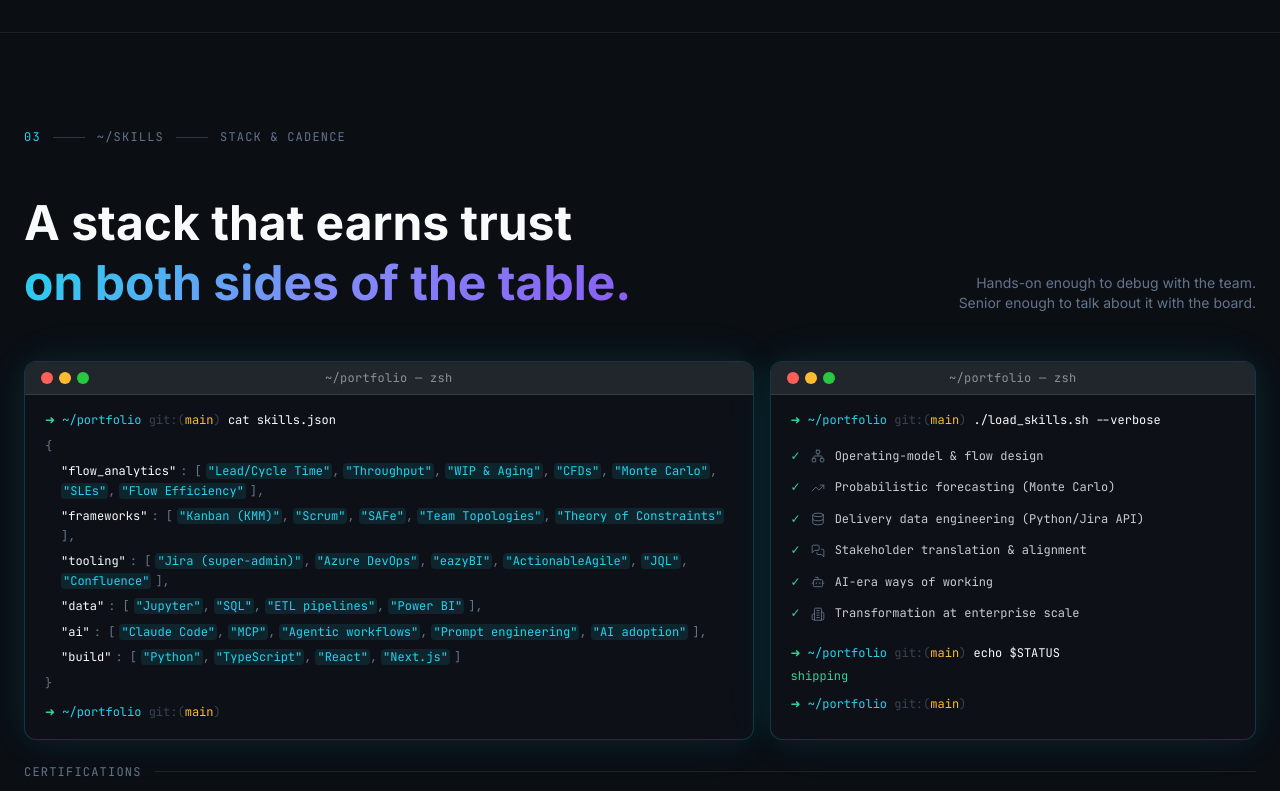
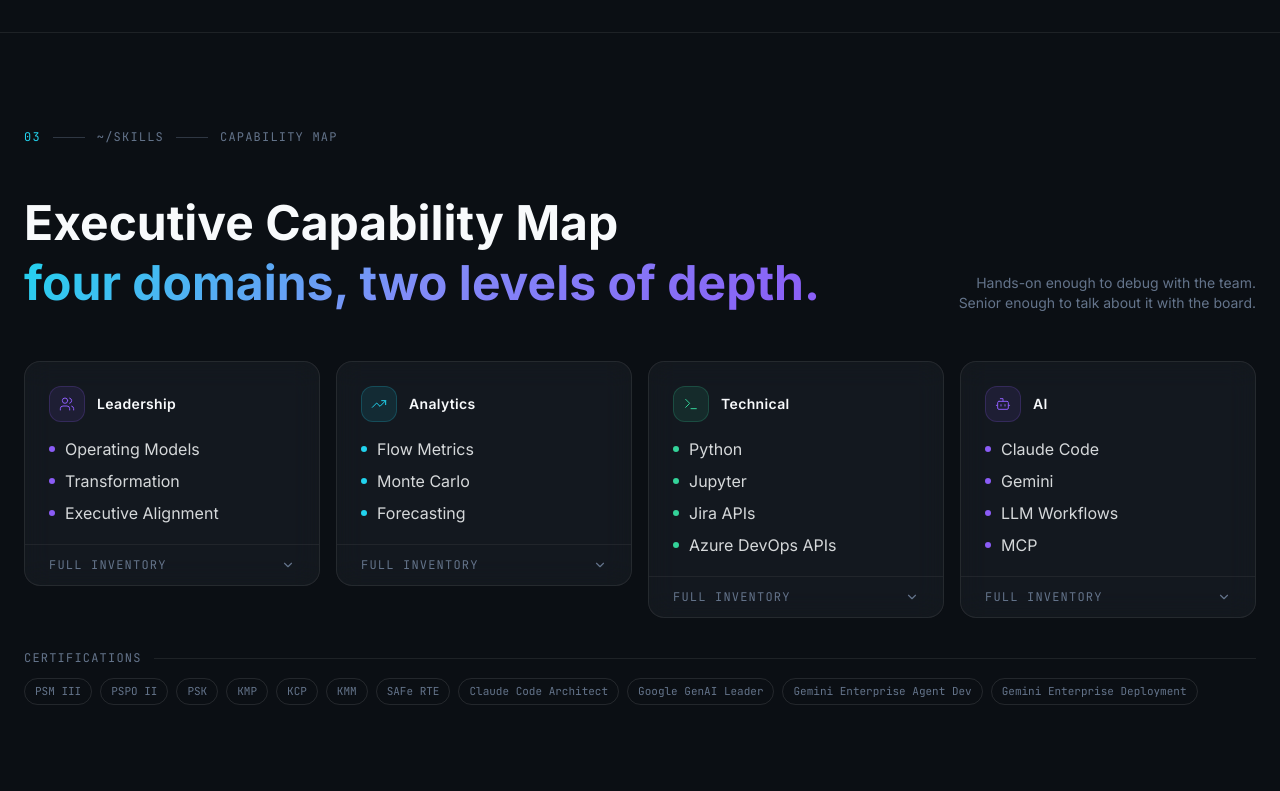
Before and after one commit to eamoe/digital-cv, a Next.js app: page /digital-cv/ in a window 1280 px wide. Shown: the part 4720-5511 px from the top of the page. Built offline with nearby package versions, Linux system fonts and the light colour scheme.

Commit message:
feat(skills): redesign as executive capability map with 4 domains and expandable keyword inventory

```diff
--- a/src/components/portfolio/Skills.tsx
+++ b/src/components/portfolio/Skills.tsx
@@ -1,40 +1,88 @@
 'use client'
 
-import { motion } from 'framer-motion'
-import { Network, TrendingUp, Database, MessagesSquare, Bot, Building2, type LucideIcon } from 'lucide-react'
+import { useState } from 'react'
+import { motion, AnimatePresence } from 'framer-motion'
+import { Users, TrendingUp, Terminal, Bot, ChevronDown, type LucideIcon } from 'lucide-react'
 import SectionLabel from './SectionLabel'
-import skills from '@/data/skills.json'
-import type { Skills as SkillsData } from '@/types'
+import skillsData from '@/data/skills.json'
+import type { Skills as SkillsData, SkillDomain } from '@/types'
 
-const data = skills as SkillsData
+const data = skillsData as SkillsData
 
-const ICON_MAP: Record<string, LucideIcon> = {
-  Network, TrendingUp, Database, MessagesSquare, Bot, Building2,
+const ICON_MAP: Record<string, LucideIcon> = { Users, TrendingUp, Terminal, Bot }
+
+const ACCENT = {
+  cyan:    { dot: 'bg-primary',  border: 'border-primary/20',  hoverBorder: 'hover:border-primary/40',  text: 'text-primary',  pill: 'bg-primary/10 text-primary border-primary/20',  rgba: '34,211,238'  },
+  violet:  { dot: 'bg-accent',   border: 'border-accent/20',   hoverBorder: 'hover:border-accent/40',   text: 'text-accent',   pill: 'bg-accent/10 text-accent border-accent/20',     rgba: '139,92,246'  },
+  emerald: { dot: 'bg-emerald',  border: 'border-emerald/20',  hoverBorder: 'hover:border-emerald/40',  text: 'text-emerald',  pill: 'bg-emerald/10 text-emerald border-emerald/20',   rgba: '52,211,153'  },
 }
 
-function JsonLine({ label, values, isLast = false }: { label: string; values: string[]; isLast?: boolean }) {
+function DomainCard({ domain }: { domain: SkillDomain }) {
+  const [open, setOpen] = useState(false)
+  const a = ACCENT[domain.accent]
+  const Icon = ICON_MAP[domain.icon] ?? Bot
+
   return (
-    <div className="flex flex-wrap gap-x-1">
-      <span className="text-foreground">&quot;{label}&quot;</span>
-      <span className="text-muted">: [</span>
-      {values.map((v, i) => (
-        <span key={v}>
-          <span className="text-primary bg-primary/10 rounded px-0.5">&quot;{v}&quot;</span>
-          {i < values.length - 1 && <span className="text-muted">, </span>}
+    <div className={`glass rounded-2xl border ${a.border} ${a.hoverBorder} flex flex-col transition-all duration-300`}>
+
+      {/* Header */}
+      <div className="flex items-center gap-3 px-6 pt-6 pb-4">
+        <div className={`w-9 h-9 rounded-xl flex items-center justify-center shrink-0 ${a.pill} border`}>
+          <Icon className="w-4 h-4" strokeWidth={1.5} />
+        </div>
+        <span className="text-sm font-semibold text-foreground tracking-wide">{domain.label}</span>
+      </div>
+
+      {/* Capabilities (always visible) */}
+      <div className="px-6 pb-5 flex flex-col gap-2.5 flex-1">
+        {domain.capabilities.map((cap) => (
+          <div key={cap} className="flex items-center gap-2.5">
+            <span className={`w-1.5 h-1.5 rounded-full shrink-0 ${a.dot}`} />
+            <span className="text-base text-foreground/85 leading-snug">{cap}</span>
+          </div>
+        ))}
+      </div>
+
+      {/* Expandable keyword inventory */}
+      <div className="border-t border-white/6">
+        <button
+          onClick={() => setOpen(!open)}
+          className="w-full flex items-center justify-between px-6 py-3 text-xs font-mono text-muted hover:text-foreground transition-colors duration-200"
+        >
+          <span className="uppercase tracking-widest">Full inventory</span>
+          <ChevronDown className={`w-3.5 h-3.5 transition-transform duration-300 ${open ? 'rotate-180' : ''}`} />
+        </button>
+
+        <AnimatePresence initial={false}>
+          {open && (
+            <motion.div
+              initial={{ height: 0, opacity: 0 }}
+              animate={{ height: 'auto', opacity: 1 }}
+              exit={{ height: 0, opacity: 0 }}
+              transition={{ duration: 0.25, ease: 'easeInOut' }}
+              className="overflow-hidden"
+            >
+              <div className="px-6 pb-5 pt-1 flex flex-wrap gap-2">
+                {domain.keywords.map((kw) => (
+                  <span key={kw} className="text-[11px] font-mono px-2.5 py-1 rounded-full border border-white/10 text-muted">
+                    {kw}
                   </span>
                 ))}
-      <span className="text-muted">{isLast ? ']' : '],'}</span>
+              </div>
+            </motion.div>
+          )}
+        </AnimatePresence>
+      </div>
+
     </div>
   )
 }
 
 export default function Skills() {
-  const categories = Object.entries(data.categories)
-
   return (
     <section id="skills" className="py-24 px-6 border-t border-white/8">
       <div className="max-w-[1232px] mx-auto">
-        <SectionLabel index="03" path="~/skills" kicker="stack & cadence" />
+        <SectionLabel index="03" path="~/skills" kicker="capability map" />
 
         {/* Headline row */}
         <div className="flex items-end justify-between gap-8 mb-12">
@@ -47,109 +95,28 @@
           </p>
         </div>
 
-        {/* Two terminal panels */}
-        <div className="grid lg:grid-cols-[3fr_2fr] gap-4">
-
-          {/* Left: skills.json */}
+        {/* Domain cards */}
+        <div className="grid sm:grid-cols-2 lg:grid-cols-4 gap-4">
+          {data.domains.map((domain, i) => (
             <motion.div
-            initial={{ opacity: 0, x: -24 }}
-            whileInView={{ opacity: 1, x: 0 }}
+              key={domain.id}
+              initial={{ opacity: 0, y: 24 }}
+              whileInView={{ opacity: 1, y: 0 }}
               viewport={{ once: true, margin: '-80px' }}
-            transition={{ duration: 0.5, ease: 'easeOut' }}
-            className="rounded-xl border border-primary/20 font-mono text-sm overflow-hidden bg-[#0d1117] shadow-[0_0_32px_#22d3ee18,0_0_64px_#22d3ee0a]"
+              transition={{ duration: 0.5, delay: i * 0.08, ease: 'easeOut' }}
             >
-            <div className="flex items-center px-4 py-2.5 bg-[#21262d] border-b border-white/10 relative">
-              <div className="flex gap-1.5">
-                <span className="w-3 h-3 rounded-full bg-[#ff5f57]" />
-                <span className="w-3 h-3 rounded-full bg-[#febc2e]" />
-                <span className="w-3 h-3 rounded-full bg-[#28c840]" />
-              </div>
-              <span className="absolute left-1/2 -translate-x-1/2 text-xs text-foreground/50 tracking-wide">~/portfolio — zsh</span>
-            </div>
-            <div className="px-5 py-4 space-y-1.5 text-xs leading-relaxed">
-              <p>
-                <span className="text-emerald">➜</span>{' '}
-                <span className="text-primary">~/portfolio</span>{' '}
-                <span className="text-muted/50">git:(</span><span className="text-[#febc2e]">main</span><span className="text-muted/50">)</span>{' '}
-                <span className="text-foreground">cat skills.json</span>
-              </p>
-              <p className="text-muted">{'{'}</p>
-              <div className="pl-4 space-y-1.5">
-                {categories.map(([key, values], i) => (
-                  <JsonLine key={key} label={key} values={values} isLast={i === categories.length - 1} />
+              <DomainCard domain={domain} />
+            </motion.div>
           ))}
         </div>
-              <p className="text-muted">{'}'}</p>
-              <p className="pt-1">
-                <span className="text-emerald">➜</span>{' '}
-                <span className="text-primary">~/portfolio</span>{' '}
-                <span className="text-muted/50">git:(</span><span className="text-[#febc2e]">main</span><span className="text-muted/50">)</span>{' '}
-                <span className="cursor-blink text-foreground/70">▋</span>
-              </p>
-            </div>
-          </motion.div>
 
-          {/* Right: load_skills.sh */}
-          <motion.div
-            initial={{ opacity: 0, x: 24 }}
-            whileInView={{ opacity: 1, x: 0 }}
-            viewport={{ once: true, margin: '-80px' }}
-            transition={{ duration: 0.5, ease: 'easeOut' }}
-            className="rounded-xl border border-primary/20 font-mono text-sm overflow-hidden bg-[#0d1117] shadow-[0_0_32px_#22d3ee18,0_0_64px_#22d3ee0a]"
-          >
-            <div className="flex items-center px-4 py-2.5 bg-[#21262d] border-b border-white/10 relative">
-              <div className="flex gap-1.5">
-                <span className="w-3 h-3 rounded-full bg-[#ff5f57]" />
-                <span className="w-3 h-3 rounded-full bg-[#febc2e]" />
-                <span className="w-3 h-3 rounded-full bg-[#28c840]" />
-              </div>
-              <span className="absolute left-1/2 -translate-x-1/2 text-xs text-foreground/50 tracking-wide">~/portfolio — zsh</span>
-            </div>
-            <div className="px-5 py-4 space-y-4 text-xs leading-relaxed">
-              <p>
-                <span className="text-emerald">➜</span>{' '}
-                <span className="text-primary">~/portfolio</span>{' '}
-                <span className="text-muted/50">git:(</span><span className="text-[#febc2e]">main</span><span className="text-muted/50">)</span>{' '}
-                <span className="text-foreground">./load_skills.sh --verbose</span>
-              </p>
-              <div className="space-y-3">
-                {data.capabilities.map(({ icon, label }) => {
-                  const Icon = ICON_MAP[icon] ?? Network
-                  return (
-                    <div key={label} className="flex items-center gap-2.5">
-                      <span className="text-emerald">✓</span>
-                      <Icon className="w-3.5 h-3.5 text-muted shrink-0" strokeWidth={1.5} />
-                      <span className="text-foreground/80">{label}</span>
-                    </div>
-                  )
-                })}
-              </div>
-              <div className="space-y-1 pt-1">
-                <p>
-                  <span className="text-emerald">➜</span>{' '}
-                  <span className="text-primary">~/portfolio</span>{' '}
-                  <span className="text-muted/50">git:(</span><span className="text-[#febc2e]">main</span><span className="text-muted/50">)</span>{' '}
-                  <span className="text-foreground">echo $STATUS</span>
-                </p>
-                <p className="text-emerald">shipping</p>
-                <p className="pt-1">
-                  <span className="text-emerald">➜</span>{' '}
-                  <span className="text-primary">~/portfolio</span>{' '}
-                  <span className="text-muted/50">git:(</span><span className="text-[#febc2e]">main</span><span className="text-muted/50">)</span>{' '}
-                  <span className="cursor-blink text-foreground/70">▋</span>
-                </p>
-              </div>
-            </div>
-          </motion.div>
-        </div>
-
-        {/* Certifications chip row */}
+        {/* Certifications */}
         <motion.div
           initial={{ opacity: 0, y: 16 }}
           whileInView={{ opacity: 1, y: 0 }}
           viewport={{ once: true, margin: '-80px' }}
           transition={{ duration: 0.5, ease: 'easeOut' }}
-          className="mt-6"
+          className="mt-8"
         >
           <div className="flex items-center gap-3 font-mono text-xs text-muted uppercase tracking-widest mb-3">
             <span>certifications</span>
--- a/src/data/skills.json
+++ b/src/data/skills.json
@@ -1,34 +1,52 @@
 {
-  "headline_lead": "A stack that earns trust",
-  "headline_rest": "on both sides of the table.",
+  "headline_lead": "Executive Capability Map",
+  "headline_rest": "four domains, two levels of depth.",
   "note": "Hands-on enough to debug with the team. Senior enough to talk about it with the board.",
-  "categories": {
-    "flow_analytics": ["Lead/Cycle Time", "Throughput", "WIP & Aging", "CFDs", "Monte Carlo", "SLEs", "Flow Efficiency"],
-    "frameworks":     ["Kanban (KMM)", "Scrum", "SAFe", "Team Topologies", "Theory of Constraints"],
-    "tooling":        ["Jira (super-admin)", "Azure DevOps", "eazyBI", "ActionableAgile", "JQL", "Confluence"],
-    "data":           ["Jupyter", "SQL", "ETL pipelines", "Power BI"],
-    "ai":             ["Claude Code", "MCP", "Agentic workflows", "Prompt engineering", "AI adoption"],
-    "build":          ["Python", "TypeScript", "React", "Next.js"]
-  },
-  "capabilities": [
-    { "icon": "Network",        "label": "Operating-model & flow design" },
-    { "icon": "TrendingUp",     "label": "Probabilistic forecasting (Monte Carlo)" },
-    { "icon": "Database",       "label": "Delivery data engineering (Python/Jira API)" },
-    { "icon": "MessagesSquare", "label": "Stakeholder translation & alignment" },
-    { "icon": "Bot",            "label": "AI-era ways of working" },
-    { "icon": "Building2",      "label": "Transformation at enterprise scale" }
+  "domains": [
+    {
+      "id": "leadership",
+      "label": "Leadership",
+      "icon": "Users",
+      "accent": "violet",
+      "capabilities": ["Operating Models", "Transformation", "Executive Alignment"],
+      "keywords": ["Kanban (KMM)", "Scrum", "SAFe", "Team Topologies", "Theory of Constraints", "Stakeholder translation", "Organizational design", "Change management", "Value stream mapping"]
+    },
+    {
+      "id": "analytics",
+      "label": "Analytics",
+      "icon": "TrendingUp",
+      "accent": "cyan",
+      "capabilities": ["Flow Metrics", "Monte Carlo", "Forecasting"],
+      "keywords": ["Lead/Cycle Time", "Throughput", "WIP & Aging WIP", "CFDs", "SLEs", "Flow Efficiency", "Percentile forecasting", "Throughput-based forecasting", "Risk-adjusted delivery forecasting", "Demand analysis", "Capacity analysis"]
+    },
+    {
+      "id": "technical",
+      "label": "Technical",
+      "icon": "Terminal",
+      "accent": "emerald",
+      "capabilities": ["Python", "Jupyter", "Jira APIs", "Azure DevOps APIs"],
+      "keywords": ["SQL", "ETL pipelines", "Power BI", "Jira (super-admin)", "JQL", "eazyBI", "ActionableAgile", "Confluence", "TypeScript", "React", "Next.js"]
+    },
+    {
+      "id": "ai",
+      "label": "AI",
+      "icon": "Bot",
+      "accent": "violet",
+      "capabilities": ["Claude Code", "Gemini", "LLM Workflows", "MCP"],
+      "keywords": ["Agentic workflows", "Prompt engineering", "AI adoption patterns", "Organizational AI enablement", "AI-assisted development", "Model Context Protocol"]
+    }
   ],
   "certifications": [
-    { "name": "PSM III",                     "url": "" },
-    { "name": "PSPO II",                     "url": "" },
-    { "name": "PSK",                         "url": "" },
-    { "name": "KMP",                         "url": "" },
-    { "name": "KCP",                         "url": "" },
-    { "name": "KMM",                         "url": "" },
-    { "name": "SAFe RTE",                    "url": "" },
-    { "name": "Claude Code Architect",       "url": "" },
-    { "name": "Google GenAI Leader",         "url": "" },
-    { "name": "Gemini Enterprise Agent Dev", "url": "" },
-    { "name": "Gemini Enterprise Deployment","url": "" }
+    { "name": "PSM III",                      "url": "" },
+    { "name": "PSPO II",                      "url": "" },
+    { "name": "PSK",                          "url": "" },
+    { "name": "KMP",                          "url": "" },
+    { "name": "KCP",                          "url": "" },
+    { "name": "KMM",                          "url": "" },
+    { "name": "SAFe RTE",                     "url": "" },
+    { "name": "Claude Code Architect",        "url": "" },
+    { "name": "Google GenAI Leader",          "url": "" },
+    { "name": "Gemini Enterprise Agent Dev",  "url": "" },
+    { "name": "Gemini Enterprise Deployment", "url": "" }
   ]
 }
```
Also changed, not shown: src/types.ts (+10 -7 lines). Lines whose indentation alone changed are shown as unchanged.
